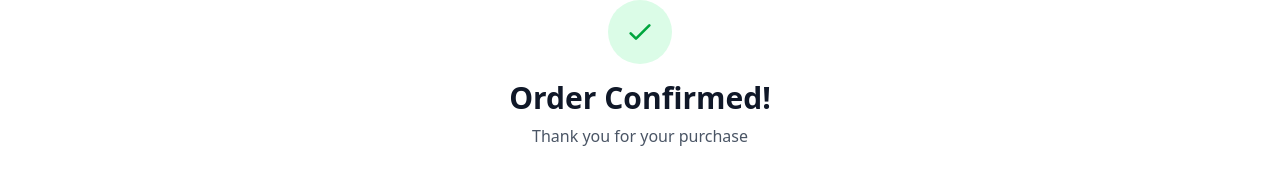
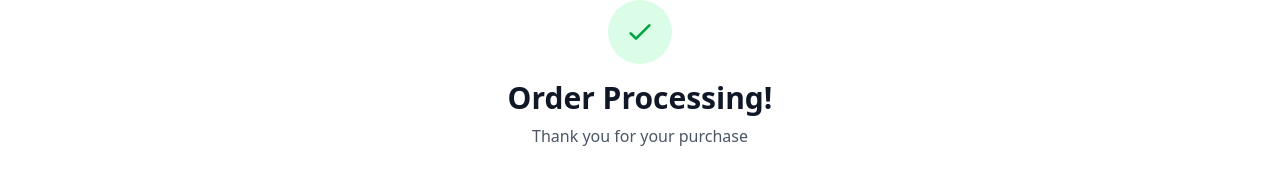
Before and after one commit to Anzyll/Trevora, a React (Vite) app in the folder Trevora/: page /order-success in a window 1280 px wide. Shown: the part 133-303 px from the top of the page. Built offline with nearby package versions, Linux system fonts and the light colour scheme.

Commit message:
chore: minor improvements and cleanups

```diff
--- a/Trevora/db.json
+++ b/Trevora/db.json
@@ -271,7 +271,7 @@
           "address": "bridgeon",
           "paymentMethod": "razorpay",
           "date": "2025-10-20T10:24:33.225Z",
-          "status": "processing",
+          "status": "Processing",
           "razorpay_payment_id": "pay_RVh2gdy4agmnMU"
         }
       ],
--- a/Trevora/src/Pages/OrderSuccess.jsx
+++ b/Trevora/src/Pages/OrderSuccess.jsx
@@ -24,7 +24,7 @@ const OrderSuccess = () => {
             </svg>
           </div>
           <h1 className="text-3xl font-bold text-gray-900 mb-2">
-            Order Confirmed!
+            Order Processing!
           </h1>
           <p className="text-gray-600">Thank you for your purchase</p>
         </div>
--- a/Trevora/src/Pages/Payment.jsx
+++ b/Trevora/src/Pages/Payment.jsx
@@ -6,7 +6,7 @@ import toast from "react-hot-toast";
 import axios from "axios";
 import {
   loadRazorpayScript,
-  initializeRazorpayPayment
+  initializeRazorpayPayment,
 } from "../utils/Razorpay";
 
 const Payment = () => {
@@ -31,7 +31,6 @@ const Payment = () => {
         return;
       }
 
-
       const user = JSON.parse(localStorage.getItem("currentUser"));
       if (!user || !user.id) {
         toast.error("Please login to continue");
@@ -45,8 +44,6 @@ const Payment = () => {
         cart,
         address,
         async (paymentResponse) => {
-                  console.log("Step 6: Payment successful:", paymentResponse);
-
           try {
             await createOrderInJSON(paymentResponse, user);
             toast.success("Payment successful! Order placed.");
--- a/Trevora/src/admin/pages/OrderManagement.jsx
+++ b/Trevora/src/admin/pages/OrderManagement.jsx
@@ -66,7 +66,7 @@ const OrderManagement = () => {
 
   const statusCounts = {
     cancelled: orders.filter((order) => order.status === "cancelled").length,
-    processing: orders.filter((order) => order.status === "processing").length,
+    Processing: orders.filter((order) => order.status === "Processing").length,
     shipped: orders.filter((order) => order.status === "shipped").length,
     delivered: orders.filter((order) => order.status === "delivered").length,
   };
@@ -106,7 +106,7 @@ const OrderManagement = () => {
         <div className="grid grid-cols-2 sm:grid-cols-4 gap-2 sm:gap-3 lg:gap-4 mb-4 sm:mb-6">
           {[
             { key: "cancelled", label: "Cancelled" },
-            { key: "processing", label: "Processing" },
+            { key: "Processing", label: "Processing" },
             { key: "shipped", label: "Shipped" },
             { key: "delivered", label: "Delivered" },
           ].map((status) => (
@@ -160,7 +160,7 @@ const OrderManagement = () => {
             >
               <option value="all">All Status</option>
               <option value="cancelled">Cancelled</option>
-              <option value="processing">Processing</option>
+              <option value="Processing">Processing</option>
               <option value="shipped">Shipped</option>
               <option value="delivered">Delivered</option>
             </select>
@@ -223,7 +223,7 @@ const OrderManagement = () => {
                           className={`inline-flex px-2 py-1 rounded-full text-xs font-medium ${
                             order.status === "cancelled"
                               ? "bg-red-100 text-red-800"
-                              : order.status === "confirmed"
+                              : order.status === "Processing"
                               ? "bg-yellow-100 text-yellow-800"
                               : order.status === "shipped"
                               ? "bg-blue-100 text-blue-800"
@@ -238,7 +238,7 @@ const OrderManagement = () => {
                       </td>
                       <td className="px-4 py-3">
                         <div className="flex gap-1">
-                          {order.status === "processing" && (
+                          {order.status === "Processing" && (
                             <button
                               onClick={() =>
                                 updateOrderStatus(order.id, "shipped")
@@ -284,7 +284,7 @@ const OrderManagement = () => {
                               </svg>
                             </button>
                           )}
-                          {order.status === "processing" && (
+                          {order.status === "Processing" && (
                             <button
                               onClick={() =>
                                 updateOrderStatus(order.id, "cancelled")
@@ -350,7 +350,7 @@ const OrderManagement = () => {
                         className={`inline-flex px-2 py-1 rounded-full text-xs font-medium ${
                           order.status === "cancelled"
                             ? "bg-red-100 text-red-800"
-                            : order.status === "confirmed"
+                            : order.status === "Processing"
                             ? "bg-yellow-100 text-yellow-800"
                             : order.status === "shipped"
                             ? "bg-blue-100 text-blue-800"
@@ -367,7 +367,7 @@ const OrderManagement = () => {
                       {new Date(order.date).toLocaleDateString()}
                     </div>
                     <div className="flex gap-2">
-                      {order.status === "confirmed" && (
+                      {order.status === "Processing" && (
                         <button
                           onClick={() => updateOrderStatus(order.id, "shipped")}
                           className="px-3 py-1.5 bg-blue-600 text-white text-xs rounded hover:bg-blue-700 transition-colors"
@@ -385,7 +385,7 @@ const OrderManagement = () => {
                           Mark Delivered
                         </button>
                       )}
-                      {order.status === "processing" && (
+                      {order.status === "Processing" && (
                         <button
                           onClick={() =>
                             updateOrderStatus(order.id, "cancelled")
@@ -424,7 +424,7 @@ const OrderManagement = () => {
                     className={`px-2 py-1 rounded-full text-xs font-medium ${
                       order.status === "cancelled"
                         ? "bg-red-100 text-red-800"
-                        : order.status === "confirmed"
+                        : order.status === "Processing"
                         ? "bg-yellow-100 text-yellow-800"
                         : order.status === "shipped"
                         ? "bg-blue-100 text-blue-800"
@@ -455,7 +455,7 @@ const OrderManagement = () => {
                     {new Date(order.date).toLocaleDateString()}
                   </div>
                   <div className="flex gap-1">
-                    {order.status === "confirmed" && (
+                    {order.status === "Processing" && (
                       <button
                         onClick={() => updateOrderStatus(order.id, "shipped")}
                         className="px-2 py-1 bg-blue-600 text-white text-xs rounded hover:bg-blue-700 transition-colors"
@@ -471,7 +471,7 @@ const OrderManagement = () => {
                         Deliver
                       </button>
                     )}
-                    {order.status === "processing" && (
+                    {order.status === "Processing" && (
                       <button
                         onClick={() => updateOrderStatus(order.id, "cancelled")}
                         className="px-2 py-1 bg-red-600 text-white text-xs rounded hover:bg-red-700 transition-colors"
--- a/Trevora/src/admin/pages/OrderStatusChart.jsx
+++ b/Trevora/src/admin/pages/OrderStatusChart.jsx
@@ -2,7 +2,7 @@
 import React from "react";
 const OrderStatusChart = ({ orders }) => {
   const statusData = {
-    processing: orders.filter(order => order.status === 'processing').length,
+    Processing: orders.filter(order => order.status === 'Processing').length,
     shipped: orders.filter(order => order.status === 'shipped').length,
     delivered: orders.filter(order => order.status === 'delivered').length,
     cancelled: orders.filter(order => order.status === 'cancelled').length,
@@ -72,10 +72,10 @@ const OrderStatusChart = ({ orders }) => {
 
       <div className="grid grid-cols-2 lg:grid-cols-4 gap-6 mb-6">
         <ProgressRing
-          percentage={totalOrders > 0 ? ((statusData.processing / totalOrders) * 100).toFixed(1) : 0}
+          percentage={totalOrders > 0 ? ((statusData.Processing / totalOrders) * 100).toFixed(1) : 0}
           color="#F59E0B"
           label="Processing"
-          value={statusData.processing}
+          value={statusData.Processing}
           description="In progress"
         />
         <ProgressRing
```
